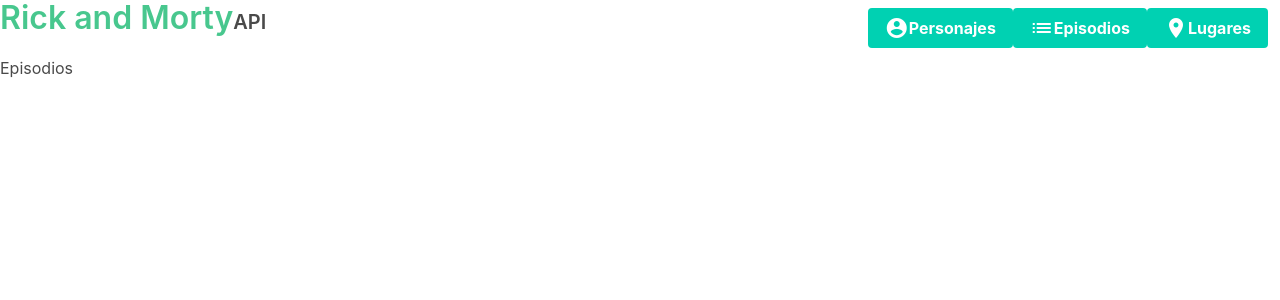
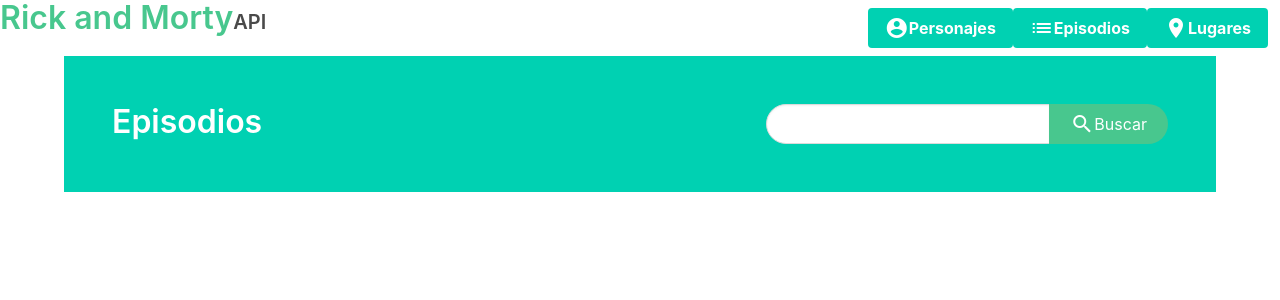
Before and after one commit to Antonio072/rick_morty_api, a Vue app: page /#/episodios in a window 1280 px wide. Shown: the top 300 px of the page. Built offline with nearby package versions, Linux system fonts and the light colour scheme.

Commit message:
Add title to each view

```diff
--- a/src/modules/episodes/EpisodesView.vue
+++ b/src/modules/episodes/EpisodesView.vue
@@ -1,7 +1,17 @@
 <template>
-    <div>
-        <h1>
-            Episodios
-        </h1>
+    <div class="container">
+        <main-title title="Episodios"/>
     </div>
 </template>
+
+<script>
+/* eslint-disable*/
+
+import MainTitle from '../global/Title.vue';
+
+export default {
+    components: {
+        MainTitle,
+    },
+}
+</script>
--- a/src/modules/places/PlacesView.vue
+++ b/src/modules/places/PlacesView.vue
@@ -1,7 +1,17 @@
 <template>
-    <div>
-        <h1>
-            Lugares
-        </h1>
+    <div class="container">
+        <main-title title="Lugares"/>
     </div>
 </template>
+
+<script>
+/* eslint-disable*/
+
+import MainTitle from '../global/Title.vue';
+
+export default {
+    components: {
+        MainTitle,
+    },
+}
+</script>
```
